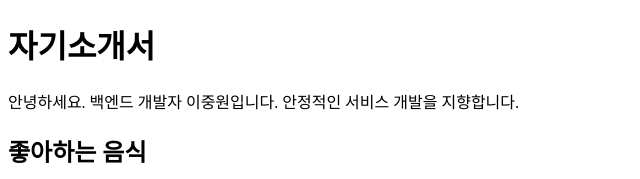
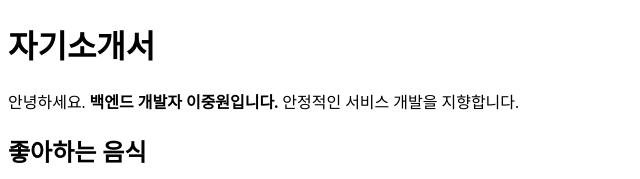
Before and after one commit to shoeone96/html-study, a plain HTML site: page index.html in a window 1280 px wide. Shown: the top 179 px of the page, without its empty margins (0-640 px from the left). Drawn offline with Linux system fonts and the light colour scheme.

Commit message:
fix: 이름 강조 미반영 수정

```diff
--- a/index.html
+++ b/index.html
@@ -11,7 +11,7 @@
 <body>
     <div>
         <h1>자기소개서</h1>
-        <p>안녕하세요. 백엔드 개발자 이중원입니다. 안정적인 서비스 개발을 지향합니다.</p>
+        <p>안녕하세요. <strong>백엔드 개발자 이중원입니다.</strong> 안정적인 서비스 개발을 지향합니다.</p>
     </div>
     <div>
         <h2>좋아하는 음식</h2>
```
